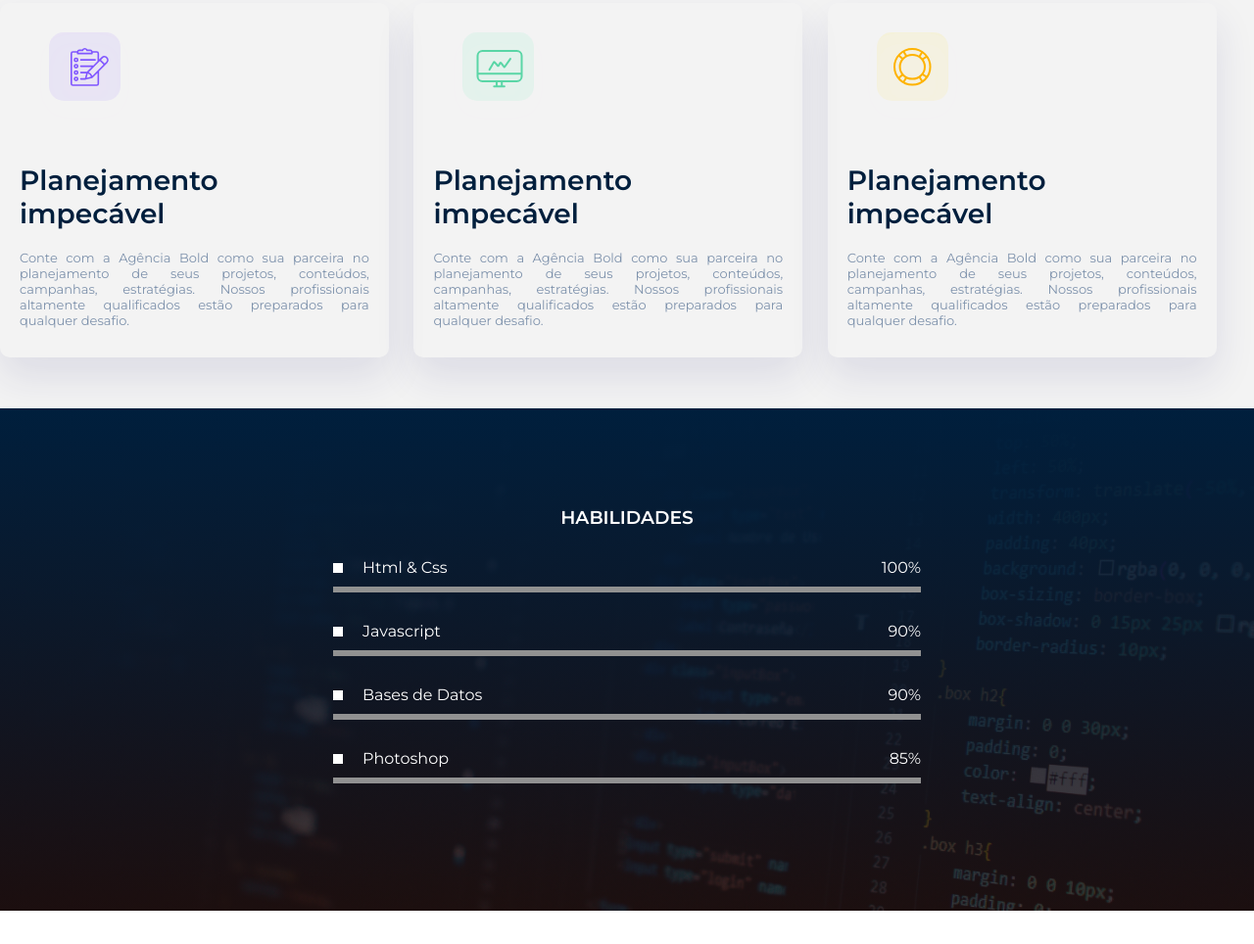
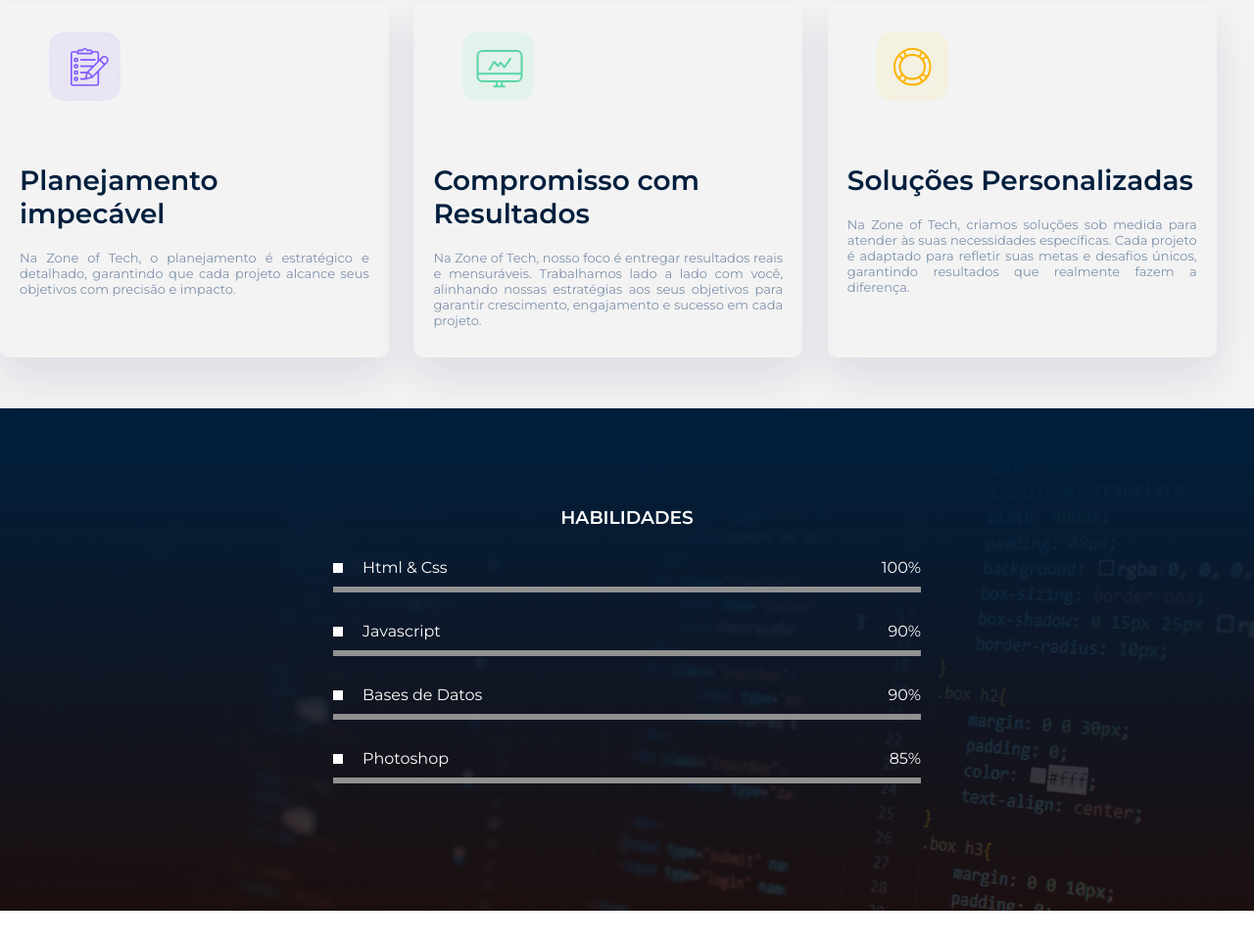
Before and after one commit to jooselucaas/zot-website, a website: page my-contact-form/public/index.html in a window 1280 px wide. Shown: the part 2705-3669 px from the top of the page at 98% size. Drawn offline with Linux system fonts and the light colour scheme; files that its build step writes are made by us from their sources; files whose address does not match are found by name.

Commit message:
Update index.html

```diff
--- a/my-contact-form/public/index.html
+++ b/my-contact-form/public/index.html
@@ -183,17 +183,17 @@
                 <div class="box-diferenciais">
                     <img src="my-contact-form/public/images/icon1.svg" />
                     <h3>Planejamento impecável</h3>
-                    <p>Conte com a Agência Bold como sua parceira no planejamento de seus projetos, conteúdos, campanhas, estratégias. Nossos profissionais altamente qualificados estão preparados para qualquer desafio.</p>
+                    <p>Na Zone of Tech, o planejamento é estratégico e detalhado, garantindo que cada projeto alcance seus objetivos com precisão e impacto.</p>
                 </div>
                 <div class="box-diferenciais">
                     <img src="my-contact-form/public/images/icon2.svg" />
-                    <h3>Planejamento impecável</h3>
-                    <p>Conte com a Agência Bold como sua parceira no planejamento de seus projetos, conteúdos, campanhas, estratégias. Nossos profissionais altamente qualificados estão preparados para qualquer desafio.</p>
+                    <h3>Compromisso com Resultados</h3>
+                    <p>Na Zone of Tech, nosso foco é entregar resultados reais e mensuráveis. Trabalhamos lado a lado com você, alinhando nossas estratégias aos seus objetivos para garantir crescimento, engajamento e sucesso em cada projeto.</p>
                 </div>
                 <div class="box-diferenciais">
                     <img src="my-contact-form/public/images/icon3.svg" />
-                    <h3>Planejamento impecável</h3>
-                    <p>Conte com a Agência Bold como sua parceira no planejamento de seus projetos, conteúdos, campanhas, estratégias. Nossos profissionais altamente qualificados estão preparados para qualquer desafio.</p>
+                    <h3>Soluções Personalizadas</h3>
+                    <p>Na Zone of Tech, criamos soluções sob medida para atender às suas necessidades específicas. Cada projeto é adaptado para refletir suas metas e desafios únicos, garantindo resultados que realmente fazem a diferença.</p>
                 </div>
             </div><!--diferenciais-->
 
```
